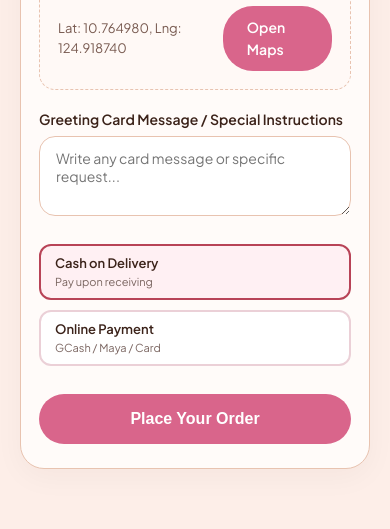
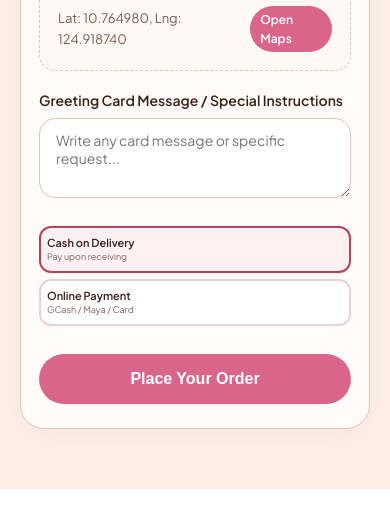
Before and after one commit to LynxPrise/GiftStore, a PHP site: page /Lynxprise/U_OrderPage in a window 390 px wide. Shown: the part 1429-1958 px from the top of the page. After the commit the page ends 1918 px from the top, so only its background shows below. Run offline with PHP 8.4, Linux system fonts and the light colour scheme; data that the repository does not hold is empty; some web fonts are replaced.

Commit message:
orderpage fix

```diff
--- a/U_OrderPage.php
+++ b/U_OrderPage.php
@@ -423,6 +423,26 @@ if ($_SERVER['REQUEST_METHOD'] === 'POST' && isset($_POST['place_order'])) {
       .lp-modal-footer { flex-direction: column; align-items: stretch; text-align: center; }
       .modal-checkout-btn { justify-content: center; }
     }
+
+    /* Mobile-specific adjustments to fit narrow screens comfortably */
+@media (max-width: 480px) {
+    .payment-selection-group {
+        gap: 6px;
+    }
+
+    .payment-option-card {
+        padding: 8px 6px; /* Reduced padding for extra breathing room */
+    }
+
+    .payment-title {
+        font-size: 11px;
+    }
+
+    .payment-desc {
+        font-size: 9px;
+    }
+}
+
   </style>
 </head>
 <body>
@@ -712,7 +732,7 @@ if ($_SERVER['REQUEST_METHOD'] === 'POST' && isset($_POST['place_order'])) {
             <div id="pickup-map" style="width:100%; height:220px; border-radius:var(--radius-md); border:1px solid var(--gold-border);"></div>
             <div style="margin-top:8px; display:flex; gap:12px; align-items:center;">
               <div id="pickup-coords" style="font-size:13px; color:var(--text-muted);">Lat: - , Lng: -</div>
-              <a id="open-pickup-google" class="btn-nav" href="#" target="_blank" rel="noopener noreferrer">Open Maps</a>
+              <a id="open-pickup-google" class="btn-nav" href="#" target="_blank" rel="noopener noreferrer" style="font-size: 12px; padding: 4px 10px; display: inline-block;">Open Maps</a>
             </div>
 
 
```
